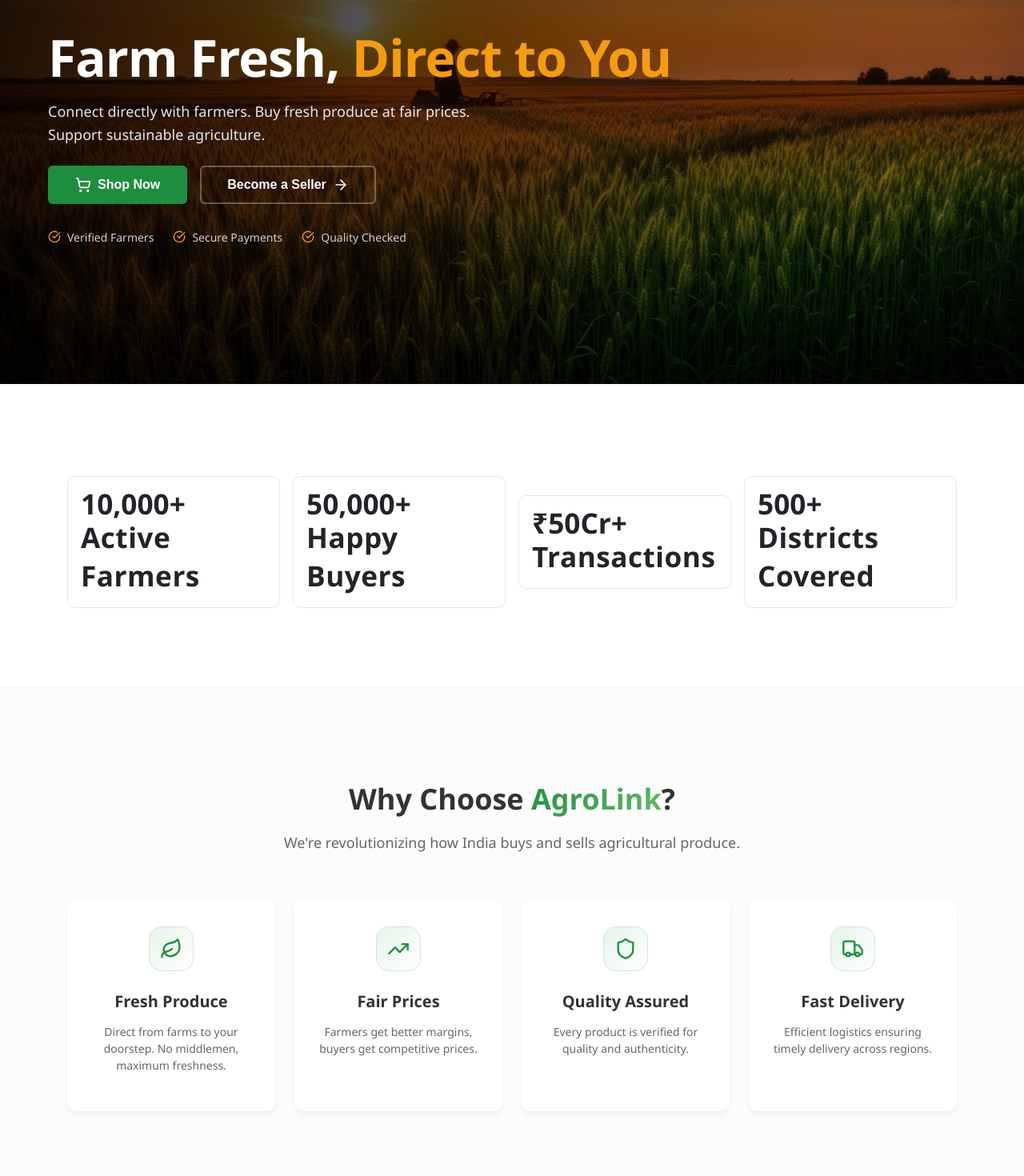
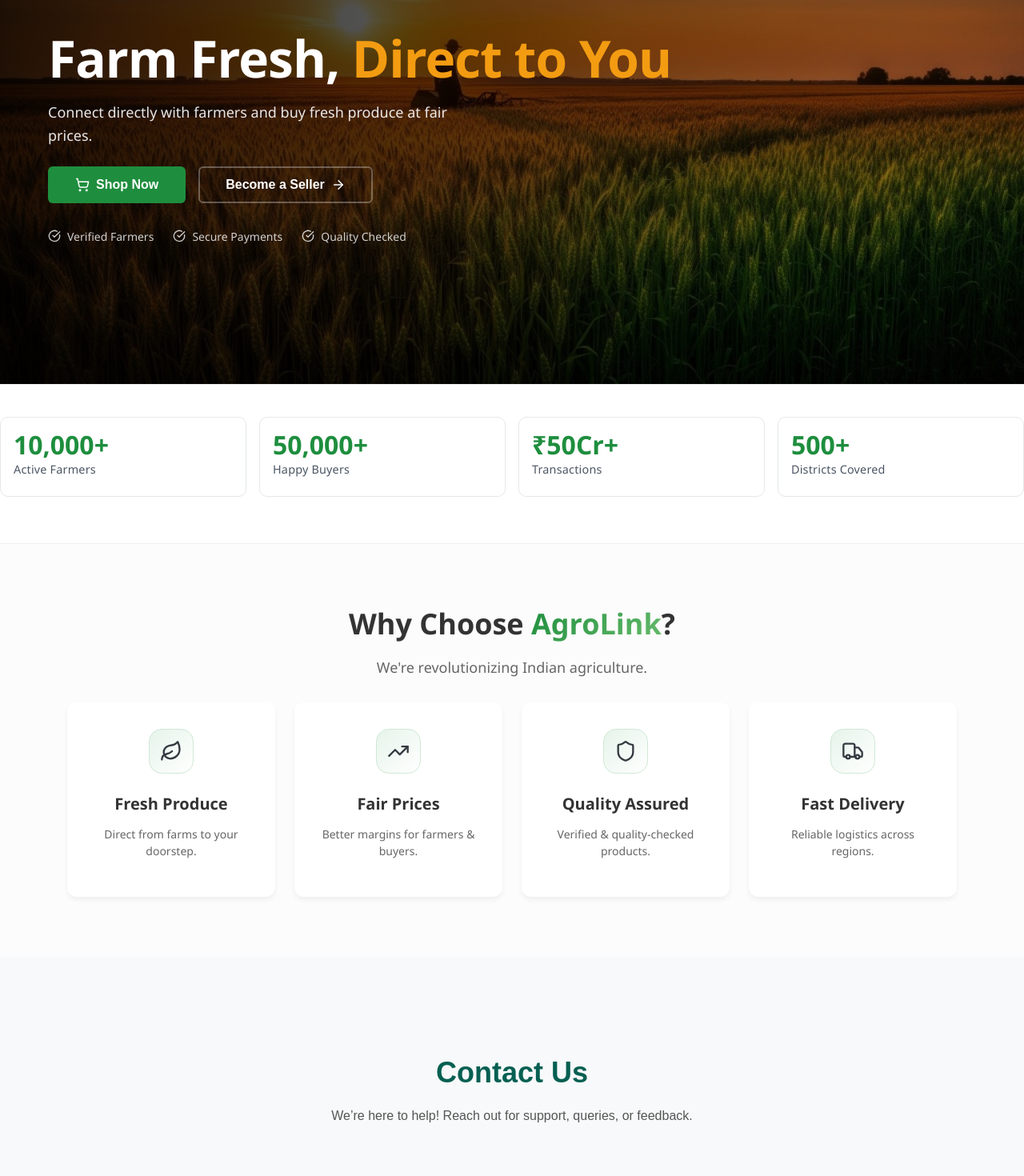
Before and after one commit to Jagadeesh-sys/AgroLink-Farmer-MarketPlace, a React (Create React App) app in the folder frontend/: page / in a window 1280 px wide. Shown: the part 240-1710 px from the top of the page at 80% size. Built offline with nearby package versions, Linux system fonts and the light colour scheme; no server answers.

Commit message:
Cleaned metadata and added .gitignore

```diff
--- a/frontend/public/index.html
+++ b/frontend/public/index.html
@@ -1,24 +1,19 @@
 <!DOCTYPE html>
 <html lang="en">
+
 <head>
   <meta charset="utf-8" />
   <link rel="icon" href="%PUBLIC_URL%/favicon.ico" />
   <meta name="viewport" content="width=device-width, initial-scale=1" />
   <meta name="theme-color" content="#000000" />
-    <meta
-      name="description"
-      content="Web site created using create-react-app"
-    />
-    <link rel="apple-touch-icon" href="%PUBLIC_URL%/logo192.png" />
+  <meta name="description" content="Web site created using create-react-app" />
+  <link rel="apple-touch-icon" href="%PUBLIC_URL%/Logo1.png" />
   <!--
       manifest.json provides metadata used when your web app is installed on a
       user's mobile device or desktop. See https://developers.google.com/web/fundamentals/web-app-manifest/
     -->
   <link rel="manifest" href="%PUBLIC_URL%/manifest.json" />
-    <link
-  rel="stylesheet"
-  href="https://cdnjs.cloudflare.com/ajax/libs/font-awesome/6.5.0/css/all.min.css"
-/>
+  <link rel="stylesheet" href="https://cdnjs.cloudflare.com/ajax/libs/font-awesome/6.5.0/css/all.min.css" />
 
   <!--
       Notice the use of %PUBLIC_URL% in the tags above.
@@ -29,8 +24,9 @@
       work correctly both with client-side routing and a non-root public URL.
       Learn how to configure a non-root public URL by running `npm run build`.
     -->
-    <title>React App</title>
+  <title>AgroLink - Farmer Marketplace</title>
 </head>
+
 <body>
   <noscript>You need to enable JavaScript to run this app.</noscript>
   <div id="root"></div>
@@ -45,4 +41,5 @@
       To create a production bundle, use `npm run build` or `yarn build`.
     -->
 </body>
+
 </html>
--- a/frontend/src/Css/Home.css
+++ b/frontend/src/Css/Home.css
@@ -176,50 +176,101 @@
   color: #1e8e3e;
 }
 
-/* =========================================
-   STATS SECTION
-   ========================================= */
+
+/* ===============================
+   STATS SECTION — EXACT IMAGE
+================================ */
+
 .stats-section {
-  padding: 80px 0;
-  background: white;
-  border-bottom: 1px solid #f0f0f0;
+  background: #ffffff;
+  padding: 40px 0;
+  border-top: 1px solid #eeeeee;
+  border-bottom: 1px solid #eeeeee;
 }
 
 .stats-grid {
-  display: grid;
-  grid-template-columns: repeat(4, 1fr);
-  gap: 40px;
-  text-align: center;
+  display: flex;
+  justify-content: space-around;
   align-items: center;
+  max-width: 1400px;
+  margin: 0 auto;
 }
 
-.stat-value {
-  font-size: 56px;
-  font-weight: 800;
-  color: #1e8e3e;
-  margin: 0 0 12px 0;
-  line-height: 1;
+/* Each stat */
+.stat-card {
+  text-align: center;
+  min-width: 220px;
 }
 
+/* BIG GREEN NUMBER */
+.stat-value {
+  font-size: 46px;
+  /* BIG */
+  font-weight: 700;
+  color: #1e8e3e !important;
+  /* PRIMARY GREEN */
+  margin-bottom: 4px;
+  line-height: 1.1;
+}
+
+/* SMALL LABEL TEXT */
 .stat-label {
-  font-size: 18px;
-  color: #555;
-  font-weight: 600;
-  letter-spacing: 0.5px;
-  margin: 0;
+  font-size: 15px;
+  /* SMALL */
+  font-weight: 500;
+  color: #7a8f7a;
+  /* LIGHT GREEN/GRAY */
+  letter-spacing: 0.2px;
 }
+
+/* ===============================
+   RESPONSIVE (KEEP SAME LOOK)
+================================ */
+
+@media (max-width: 1024px) {
+  .stats-grid {
+    justify-content: space-between;
+    padding: 0 30px;
+  }
+}
+
+@media (max-width: 768px) {
+  .stats-grid {
+    flex-wrap: wrap;
+    row-gap: 40px;
+  }
+
+  .stat-card {
+    width: 50%;
+  }
+}
+
+@media (max-width: 480px) {
+  .stat-card {
+    width: 100%;
+  }
+
+  .stat-value {
+    font-size: 38px;
+  }
+
+  .stat-label {
+    font-size: 14px;
+  }
+}
+
 
 /* =========================================
    FEATURES SECTION
    ========================================= */
 .features-section {
-  padding: 80px 0;
+  padding: 40px 0;
   background-color: #fcfcfc;
 }
 
 .section-header {
   text-align: center;
-  margin-bottom: 60px;
+  margin-bottom: 32px;
 }
 
 .section-header h2 {
@@ -289,7 +340,7 @@
    CTA SECTION
    ========================================= */
 .cta-section {
-  padding: 80px 0;
+  padding: 40px 0;
   background: linear-gradient(135deg, #1e8e3e 0%, #166e2f 100%);
   text-align: center;
   color: white;
--- a/frontend/src/components/Home.js
+++ b/frontend/src/components/Home.js
@@ -1,7 +1,7 @@
 import React, { useEffect } from "react";
 import "../Css/Home.css";
 import Navbar from "./Navbar";
-import Contact from "../pages/Contact"; // Keep Contact section at bottom
+import Contact from "../pages/Contact";
 import { apiFetch } from "../api/apiClient";
 import { Link } from "react-router-dom";
 import {
@@ -16,37 +16,11 @@
 
 function Home() {
 
-  // Optional: verify session silently
   useEffect(() => {
     apiFetch("/api/user/get-profile", {
-      credentials: "include"
-    }).catch(() => {
-      // ignore error
-    });
+      credentials: "include",
+    }).catch(() => { });
   }, []);
-
-  const features = [
-    {
-      icon: Leaf,
-      title: "Fresh Produce",
-      description: "Direct from farms to your doorstep. No middlemen, maximum freshness.",
-    },
-    {
-      icon: TrendingUp,
-      title: "Fair Prices",
-      description: "Farmers get better margins, buyers get competitive prices.",
-    },
-    {
-      icon: Shield,
-      title: "Quality Assured",
-      description: "Every product is verified for quality and authenticity.",
-    },
-    {
-      icon: Truck,
-      title: "Fast Delivery",
-      description: "Efficient logistics ensuring timely delivery across regions.",
-    },
-  ];
 
   const stats = [
     { value: "10,000+", label: "Active Farmers" },
@@ -55,22 +29,49 @@
     { value: "500+", label: "Districts Covered" },
   ];
 
+  const features = [
+    {
+      icon: Leaf,
+      title: "Fresh Produce",
+      description: "Direct from farms to your doorstep.",
+    },
+    {
+      icon: TrendingUp,
+      title: "Fair Prices",
+      description: "Better margins for farmers & buyers.",
+    },
+    {
+      icon: Shield,
+      title: "Quality Assured",
+      description: "Verified & quality-checked products.",
+    },
+    {
+      icon: Truck,
+      title: "Fast Delivery",
+      description: "Reliable logistics across regions.",
+    },
+  ];
+
   return (
     <>
       <Navbar />
 
       <div className="home-wrapper">
 
-        {/* HERO SECTION */}
+        {/* HERO */}
         <section className="hero-section">
           <div className="hero-bg">
-            <img src="/Images/hero-farm.jpg" alt="Agricultural fields" className="hero-img" />
+            <img
+              src="/Images/hero-farm.jpg"
+              alt="Farm"
+              className="hero-img"
+            />
             <div className="hero-overlay"></div>
           </div>
 
-          <div className="container hero-content-wrapper">
+          <div className="hero-content-wrapper container">
             <div className="hero-badge">
-              <Leaf size={16} className="text-secondary" />
+              <Leaf size={16} />
               <span>India's #1 Farmer Marketplace</span>
             </div>
 
@@ -79,91 +80,72 @@
             </h1>
 
             <p className="hero-subtitle">
-              Connect directly with farmers. Buy fresh produce at fair prices.
-              Support sustainable agriculture.
+              Connect directly with farmers and buy fresh produce at fair prices.
             </p>
 
             <div className="hero-buttons">
               <Link to="/marketplace">
                 <button className="btn btn-primary">
-                  <ShoppingCart size={20} />
-                  Shop Now
+                  <ShoppingCart size={18} /> Shop Now
                 </button>
               </Link>
               <Link to="/signup">
                 <button className="btn btn-outline">
-                  Become a Seller
-                  <ArrowRight size={20} />
+                  Become a Seller <ArrowRight size={18} />
                 </button>
               </Link>
             </div>
 
             <div className="hero-trust">
-              {["Verified Farmers", "Secure Payments", "Quality Checked"].map((badge) => (
-                <div key={badge} className="trust-item">
-                  <CheckCircle size={16} className="text-secondary" />
-                  <span>{badge}</span>
+              {["Verified Farmers", "Secure Payments", "Quality Checked"].map(
+                (item) => (
+                  <div key={item} className="trust-item">
+                    <CheckCircle size={16} />
+                    <span>{item}</span>
+                  </div>
+                )
+              )}
+            </div>
+          </div>
+        </section>
+
+        {/* ===== STATS (IMAGE MATCH) ===== */}
+        <section className="stats-section">
+          <div className="stats-grid">
+            {stats.map((stat) => (
+              <div key={stat.label} className="stat-card">
+                <div className="stat-value">{stat.value}</div>
+                <div className="stat-label">{stat.label}</div>
+              </div>
+            ))}
+          </div>
+        </section>
+
+        {/* FEATURES */}
+        <section className="features-section">
+          <div className="container">
+            <div className="section-header">
+              <h2>
+                Why Choose <span className="text-gradient">AgroLink</span>?
+              </h2>
+              <p>We're revolutionizing Indian agriculture.</p>
+            </div>
+
+            <div className="features-grid">
+              {features.map((f) => (
+                <div key={f.title} className="feature-card">
+                  <div className="feature-icon-wrapper">
+                    <f.icon size={28} />
+                  </div>
+                  <h3>{f.title}</h3>
+                  <p>{f.description}</p>
                 </div>
               ))}
             </div>
           </div>
         </section>
 
-        {/* STATS SECTION */}
-        <section className="stats-section">
-          <div className="container stats-grid">
-            {stats.map((stat, index) => (
-              <div key={stat.label} className="stat-card">
-                <p className="stat-value">{stat.value}</p>
-                <p className="stat-label">{stat.label}</p>
-              </div>
-            ))}
-          </div>
-        </section>
-
-        {/* FEATURES SECTION */}
-        <section className="features-section">
-          <div className="container">
-            <div className="section-header">
-              <h2>
-                Why Choose <span className="text-gradient">AgroLink</span>?
-              </h2>
-              <p>We're revolutionizing how India buys and sells agricultural produce.</p>
-            </div>
-
-            <div className="features-grid">
-              {features.map((feature) => (
-                <div key={feature.title} className="feature-card">
-                  <div className="feature-icon-wrapper">
-                    <feature.icon size={28} className="feature-icon" />
-                  </div>
-                  <h3>{feature.title}</h3>
-                  <p>{feature.description}</p>
-                </div>
-              ))}
-            </div>
-          </div>
-        </section>
-
-        {/* CTA SECTION */}
-        <section className="cta-section">
-          <div className="container">
-            <h2>Ready to Get Started?</h2>
-            <p>Join thousands of farmers and buyers already using AgroLink.</p>
-            <div className="cta-buttons">
-              <Link to="/signup">
-                <button className="btn btn-primary">Create Free Account</button>
-              </Link>
-              <Link to="/marketplace">
-                <button className="btn btn-outline-light">Browse Marketplace</button>
-              </Link>
-            </div>
-          </div>
-        </section>
-
-        {/* CONTACT SECTION */}
         <Contact />
-
       </div>
     </>
   );
--- a/frontend/src/components/Navbar.js
+++ b/frontend/src/components/Navbar.js
@@ -122,8 +122,8 @@
             <div className="profile-dropdown">
               {/* Profile Header */}
               <div className="profile-header">
+                <p className="user-email">{user.email || "No email"}</p>
                 <p className="user-name">{user.fullName}</p>
-                <p className="user-email">{user.email || "No email"}</p>
                 <span className="role-badge">{user.role || "USER"}</span>
               </div>
 
```
Lines whose indentation alone changed are shown as unchanged.
